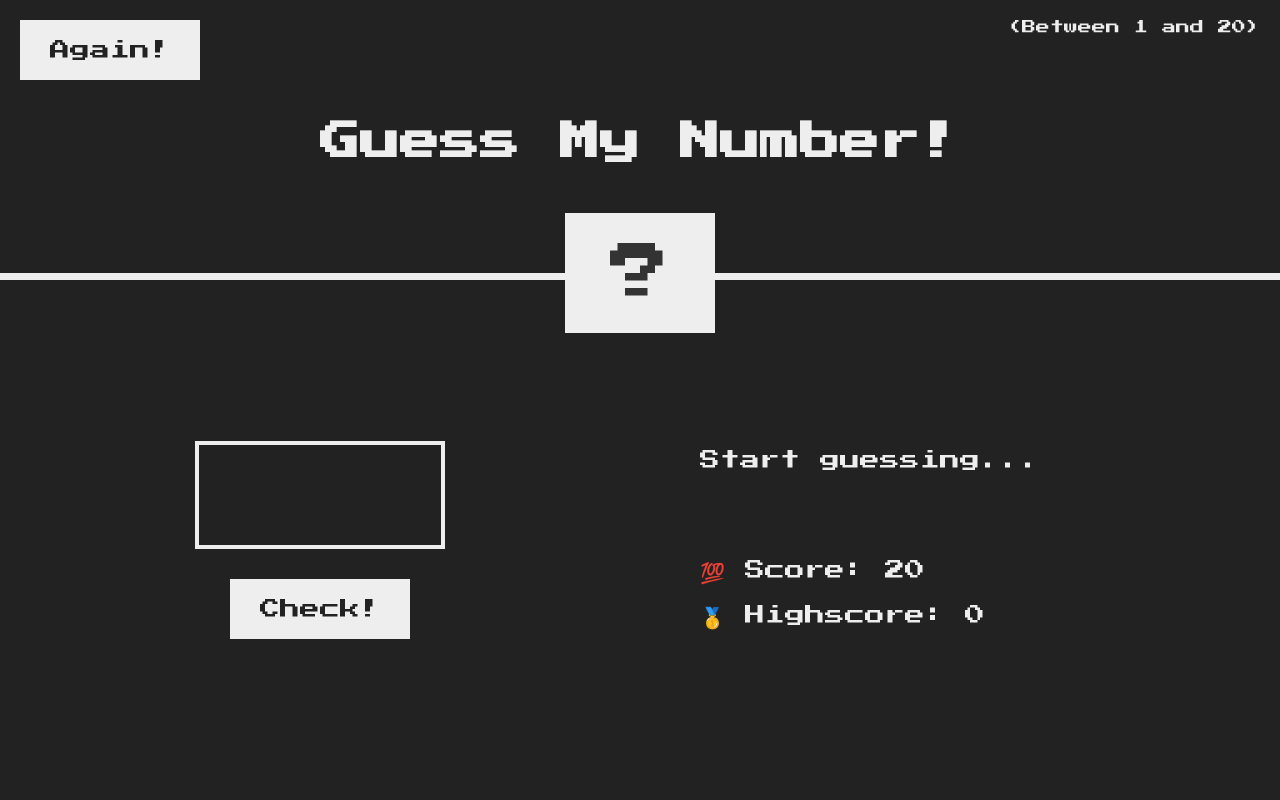
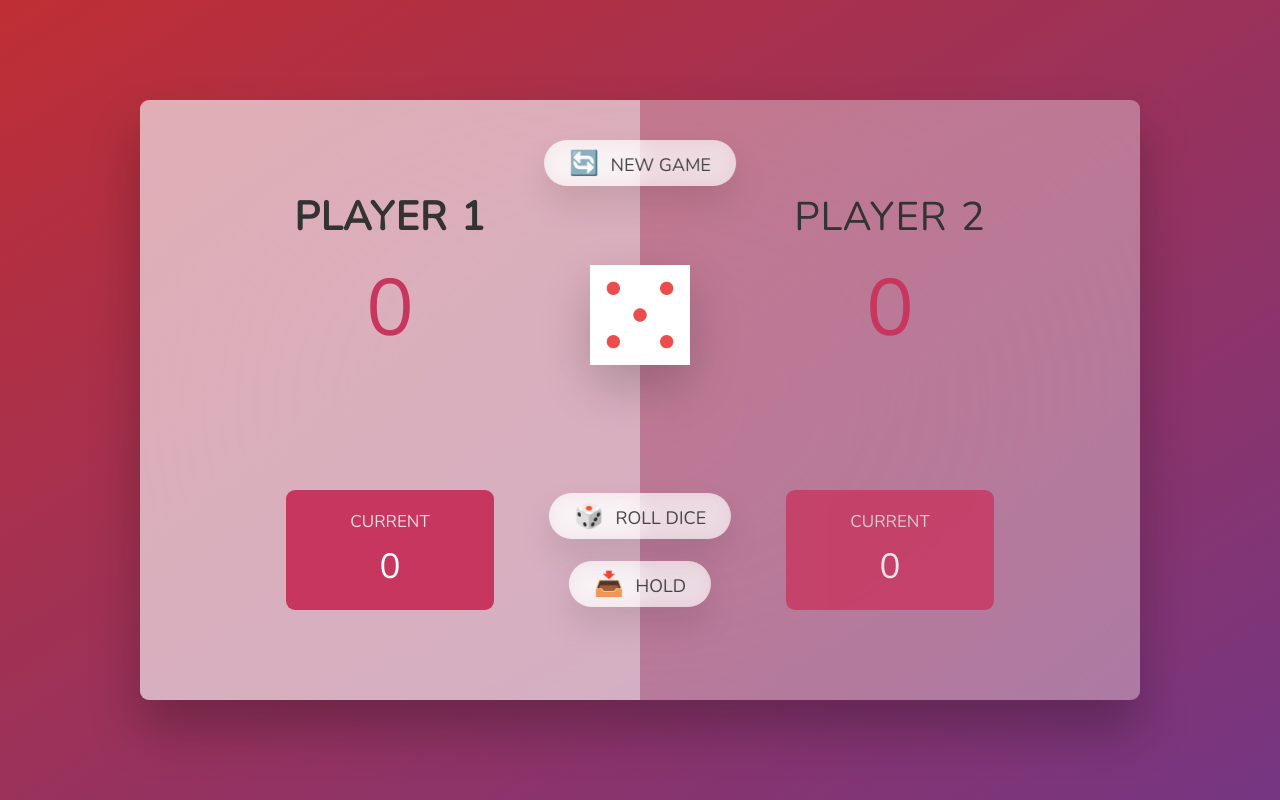
Before and after one commit to betterForFun/JavaScript-Guessing-Game, a plain HTML site: page index.html in a window 1280 px wide. Drawn offline with nearby package versions, Linux system fonts and the light colour scheme.

Commit message:
Add files via upload

```diff
--- a/index.html
+++ b/index.html
@@ -5,27 +5,31 @@
     <meta name="viewport" content="width=device-width, initial-scale=1.0" />
     <meta http-equiv="X-UA-Compatible" content="ie=edge" />
     <link rel="stylesheet" href="style.css" />
-    <title>Guess My Number!</title>
+    <title>Pig Game</title>
   </head>
   <body>
-    <header>
-      <h1>Guess My Number!</h1>
-      <p class="between">(Between 1 and 20)</p>
-      <button class="btn again">Again!</button>
-      <div class="number">?</div>
-    </header>
     <main>
-      <section class="left">
-        <input type="number" class="guess" />
-        <button class="btn check">Check!</button>
+      <section class="player player--0 player--active">
+        <h2 class="name" id="name--0">Player 1</h2>
+        <p class="score" id="score--0">0</p>
+        <div class="current">
+          <p class="current-label">Current</p>
+          <p class="current-score" id="current--0">0</p>
+        </div>
       </section>
-      <section class="right">
-        <p class="message">Start guessing...</p>
-        <p class="label-score">💯 Score: <span class="score">20</span></p>
-        <p class="label-highscore">
-          🥇 Highscore: <span class="highscore">0</span>
-        </p>
+      <section class="player player--1">
+        <h2 class="name" id="name--1">Player 2</h2>
+        <p class="score" id="score--1">0</p>
+        <div class="current">
+          <p class="current-label">Current</p>
+          <p class="current-score" id="current--1">0</p>
+        </div>
       </section>
+
+      <img src="dice-5.png" alt="Playing dice" class="dice" />
+      <button class="btn btn--new">🔄 New game</button>
+      <button class="btn btn--roll">🎲 Roll dice</button>
+      <button class="btn btn--hold">📥 Hold</button>
     </main>
     <script src="script.js"></script>
   </body>
--- a/script.js
+++ b/script.js
@@ -1,50 +1,86 @@
 'use strict';
+let gameEnd = false;
+let currentPlayer = 1;
+let player1 = 0;
+let player2 = 0;
+let player1Total = 0;
+let player2Total = 0;
+let dice = 1;
+let current1 = document.querySelector('#current--0');
+let current2 = document.querySelector('#current--1');
+let total1 = document.querySelector('#score--0');
+let total2 = document.querySelector('#score--1');
+let newGame = document.querySelector('.btn--new');
+let rollDice = document.querySelector('.btn--roll');
+let Hold = document.querySelector('.btn--hold');
+let diceIma = document.querySelector('.dice');
 
-function checkClicked() {
-  myGuess = Number(input.value);
-  if (!myGuess) {
-    displayMessage.textContent = 'Put in a guess Number';
-  } else if (startScore == 0) {
-    displayMessage.textContent = 'You lost the game :(';
-  } else if (myGuess > target) {
-    displayMessage.textContent = 'Too high!';
-    startScore--;
-    score.textContent = startScore;
-  } else if (myGuess < target) {
-    displayMessage.textContent = 'Too low!';
-    startScore--;
-    score.textContent = startScore;
+function hold() {
+  if (gameEnd) {
+    return;
+  }
+  currentPlayer === 1
+    ? (total1.textContent = player1Total += player1)
+    : (total2.textContent = player2Total += player2);
+
+  if (player1Total >= 100) {
+    gameEnd = true;
+    diceIma.classList.add('hidden');
+    document.querySelector('.player--0').classList.add('player--winner');
+    document.querySelector('.player--0').classList.remove('player--active');
+  } else if (player2Total >= 100) {
+    gameEnd = true;
+    diceIma.classList.add('hidden');
+    document.querySelector('.player--1').classList.add('player--winner');
+    document.querySelector('.player--1').classList.remove('player--active');
+  }
+
+  currentPlayer === 1
+    ? document.querySelector('.player--0').classList.remove('player--active')
+    : document.querySelector('.player--1').classList.remove('player--active');
+
+  currentPlayer === 1 ? (currentPlayer = 2) : (currentPlayer = 1);
+
+  currentPlayer === 1
+    ? document.querySelector('.player--0').classList.add('player--active')
+    : document.querySelector('.player--1').classList.add('player--active');
+
+  current1.textContent = current2.textContent = 0;
+  player1 = player2 = 0;
+  console.log('holding');
+}
+
+function roll(player) {
+  if (gameEnd) {
+    return;
+  }
+  dice = Math.trunc(Math.random() * 6) + 1;
+  diceIma.src = `dice-${dice}.png`;
+  if (dice === 1) {
+    player === 1
+      ? (current1.textContent = player1 = 0)
+      : (current2.textContent = player2 = 0);
+    hold();
   } else {
-    displayMessage.textContent = 'Congradulations! 💐';
-    targetDisplay.textContent = target;
-    if (startScore >= highScore.textContent) {
-      highScore.textContent = startScore;
-    }
-    document.querySelector('body').style.backgroundColor = 'green';
-    document.querySelector('.number').style.width = '30rem';
+    player === 1
+      ? (current1.textContent = player1 += dice)
+      : (current2.textContent = player2 += dice);
   }
 }
 
-function reset() {
-  input.value = ' ';
-  startScore = 20;
-  score.textContent = startScore;
-  target = Math.trunc(Math.random() * 20) + 1;
-  targetDisplay.textContent = '?';
-  displayMessage.textContent = 'Start Guessing ..';
-  document.querySelector('body').style.backgroundColor = 'black';
-  document.querySelector('.number').style.width = '15rem';
-}
-
-let startScore = 20;
-let myGuess;
-let target = Math.trunc(Math.random() * 20) + 1;
-let score = document.querySelector('.score');
-let highScore = document.querySelector('.highscore');
-let displayMessage = document.querySelector('.message');
-let targetDisplay = document.querySelector('.number');
-let input = document.querySelector('.guess');
-let button = document.querySelector('.check');
-let button2 = document.querySelector('.again');
-button.addEventListener('click', checkClicked);
-button2.addEventListener('click', reset);
+rollDice.addEventListener('click', function () {
+  roll(currentPlayer);
+});
+Hold.addEventListener('click', hold);
+newGame.addEventListener('click', function () {
+  document.querySelector('.player--0').classList.remove('player--winner');
+  document.querySelector('.player--1').classList.remove('player--winner');
+  currentPlayer = 1;
+  gameEnd = false;
+  dice = Math.trunc(Math.random() * 6) + 1;
+  diceIma.src = `dice-${dice}.png`;
+  current1.textContent = player1 = 0;
+  current2.textContent = player2 = 0;
+  total1.textContent = player1Total = 0;
+  total2.textContent = player2Total = 0;
+});
--- a/style.css
+++ b/style.css
@@ -1,4 +1,4 @@
-@import url('https://fonts.googleapis.com/css?family=Press+Start+2P&display=swap');
+@import url('https://fonts.googleapis.com/css2?family=Nunito&display=swap');
 
 * {
   margin: 0;
@@ -12,108 +12,156 @@ html {
 }
 
 body {
-  font-family: 'Press Start 2P', sans-serif;
-  color: #eee;
-  background-color: #222;
-  /* background-color: #60b347; */
+  font-family: 'Nunito', sans-serif;
+  font-weight: 400;
+  height: 100vh;
+  color: #333;
+  background-image: linear-gradient(to top left, #753682 0%, #bf2e34 100%);
+  display: flex;
+  align-items: center;
+  justify-content: center;
 }
 
 /* LAYOUT */
-header {
+main {
   position: relative;
-  height: 35vh;
-  border-bottom: 7px solid #eee;
+  width: 100rem;
+  height: 60rem;
+  background-color: rgba(255, 255, 255, 0.35);
+  backdrop-filter: blur(200px);
+  filter: blur();
+  box-shadow: 0 3rem 5rem rgba(0, 0, 0, 0.25);
+  border-radius: 9px;
+  overflow: hidden;
+  display: flex;
 }
 
-main {
-  height: 65vh;
-  color: #eee;
-  display: flex;
-  align-items: center;
-  justify-content: space-around;
-}
-
-.left {
-  width: 52rem;
+.player {
+  flex: 50%;
+  padding: 9rem;
   display: flex;
   flex-direction: column;
   align-items: center;
+  transition: all 0.75s;
 }
 
-.right {
-  width: 52rem;
-  font-size: 2rem;
+/* ELEMENTS */
+.name {
+  position: relative;
+  font-size: 4rem;
+  text-transform: uppercase;
+  letter-spacing: 1px;
+  word-spacing: 2px;
+  font-weight: 300;
+  margin-bottom: 1rem;
 }
 
-/* ELEMENTS STYLE */
-h1 {
-  font-size: 4rem;
-  text-align: center;
-  position: absolute;
-  width: 100%;
-  top: 52%;
-  left: 50%;
-  transform: translate(-50%, -50%);
+.score {
+  font-size: 8rem;
+  font-weight: 300;
+  color: #c7365f;
+  margin-bottom: auto;
 }
 
-.number {
-  background: #eee;
-  color: #333;
-  font-size: 6rem;
-  width: 15rem;
-  padding: 3rem 0rem;
-  text-align: center;
-  position: absolute;
-  bottom: 0;
-  left: 50%;
-  transform: translate(-50%, 50%);
+.player--active {
+  background-color: rgba(255, 255, 255, 0.4);
+}
+.player--active .name {
+  font-weight: 700;
+}
+.player--active .score {
+  font-weight: 400;
 }
 
-.between {
-  font-size: 1.4rem;
-  position: absolute;
-  top: 2rem;
-  right: 2rem;
+.player--active .current {
+  opacity: 1;
 }
 
-.again {
-  position: absolute;
-  top: 2rem;
-  left: 2rem;
+.current {
+  background-color: #c7365f;
+  opacity: 0.8;
+  border-radius: 9px;
+  color: #fff;
+  width: 65%;
+  padding: 2rem;
+  text-align: center;
+  transition: all 0.75s;
 }
 
-.guess {
-  background: none;
-  border: 4px solid #eee;
-  font-family: inherit;
-  color: inherit;
-  font-size: 5rem;
-  padding: 2.5rem;
-  width: 25rem;
-  text-align: center;
-  display: block;
-  margin-bottom: 3rem;
+.current-label {
+  text-transform: uppercase;
+  margin-bottom: 1rem;
+  font-size: 1.7rem;
+  color: #ddd;
 }
 
-.btn {
-  border: none;
-  background-color: #eee;
-  color: #222;
-  font-size: 2rem;
-  font-family: inherit;
-  padding: 2rem 3rem;
-  cursor: pointer;
+.current-score {
+  font-size: 3.5rem;
 }
 
-.btn:hover {
-  background-color: #ccc;
+/* ABSOLUTE POSITIONED ELEMENTS */
+.btn {
+  position: absolute;
+  left: 50%;
+  transform: translateX(-50%);
+  color: #444;
+  background: none;
+  border: none;
+  font-family: inherit;
+  font-size: 1.8rem;
+  text-transform: uppercase;
+  cursor: pointer;
+  font-weight: 400;
+  transition: all 0.2s;
+
+  background-color: white;
+  background-color: rgba(255, 255, 255, 0.6);
+  backdrop-filter: blur(10px);
+
+  padding: 0.7rem 2.5rem;
+  border-radius: 50rem;
+  box-shadow: 0 1.75rem 3.5rem rgba(0, 0, 0, 0.1);
 }
 
-.message {
-  margin-bottom: 8rem;
-  height: 3rem;
+.btn::first-letter {
+  font-size: 2.4rem;
+  display: inline-block;
+  margin-right: 0.7rem;
 }
 
-.label-score {
-  margin-bottom: 2rem;
+.btn--new {
+  top: 4rem;
 }
+.btn--roll {
+  top: 39.3rem;
+}
+.btn--hold {
+  top: 46.1rem;
+}
+
+.btn:active {
+  transform: translate(-50%, 3px);
+  box-shadow: 0 1rem 2rem rgba(0, 0, 0, 0.15);
+}
+
+.btn:focus {
+  outline: none;
+}
+
+.dice {
+  position: absolute;
+  left: 50%;
+  top: 16.5rem;
+  transform: translateX(-50%);
+  height: 10rem;
+  box-shadow: 0 2rem 5rem rgba(0, 0, 0, 0.2);
+}
+
+.player--winner {
+  background-color: #2f2f2f;
+}
+
+.player--winner .name {
+  font-weight: 700;
+  color: #c7365f;
+}
```
Also changed, not shown: dice-1.png (added), dice-2.png (added), dice-3.png (added), dice-4.png (added), dice-5.png (added), dice-6.png (added), pig-game-flowchart.png (added).
